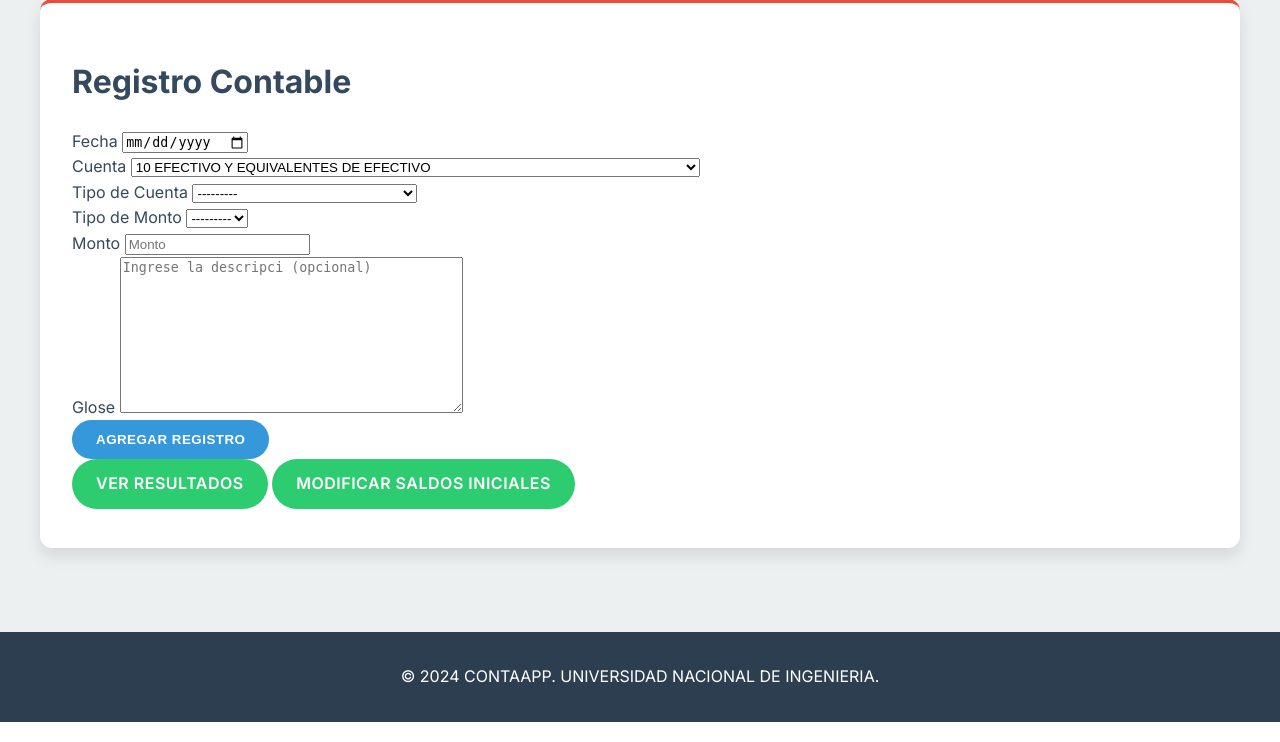
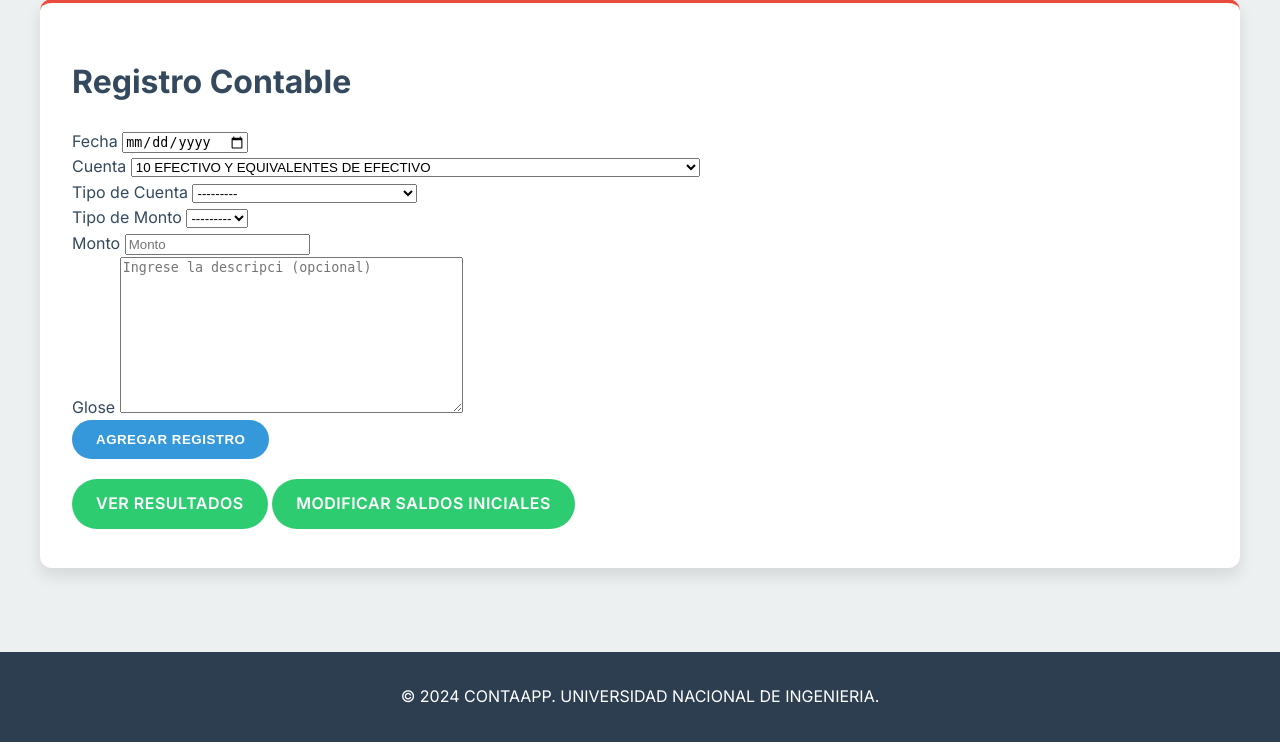
Before and after one commit to David1712uni/FinancieraValle, a Django app: page / in a window 1280 px wide. Shown: the part 167-909 px from the top of the page. Run offline with Django 5.2, Linux system fonts and the light colour scheme.

Commit message:
Update index.html

```diff
--- a/AppWeb/app/templates/index.html
+++ b/AppWeb/app/templates/index.html
@@ -71,14 +71,14 @@
         </div>
 
         <div class="flex items-center justify-between mt-6">
-            <button type="submit" class="btn btn-primary w-full">
+            <button type="submit" class="btn btn-primary w-full mb-8">
                 Agregar Registro
             </button>
         </div>
     </form>
 
     {% if errors %}
-        <div class="bg-red-100 border border-red-400 text-red-700 px-4 py-3 rounded relative mb-4" role="alert">
+        <div class="bg-red-100 border border-red-400 text-red-700 px-4 py-3 rounded relative mb-8" role="alert">
             <strong class="font-bold">Error!</strong>
             <ul class="mt-2">
                 {% for field, error_list in errors.items %}
@@ -90,10 +90,11 @@
         </div>
     {% endif %}
 
-    <div class="flex justify-center space-x-4 mt-6">
+    <div  style="margin-top: 20px;" class="flex justify-center space-x-4 mt-10">
         <a href="{% url 'resultados' %}" class="btn btn-secondary">Ver Resultados</a>
         <a href="{% url 'saldo_inicial' %}" class="btn btn-secondary">Modificar Saldos Iniciales</a>
     </div>
+
 </div>
 
 <script>
```
